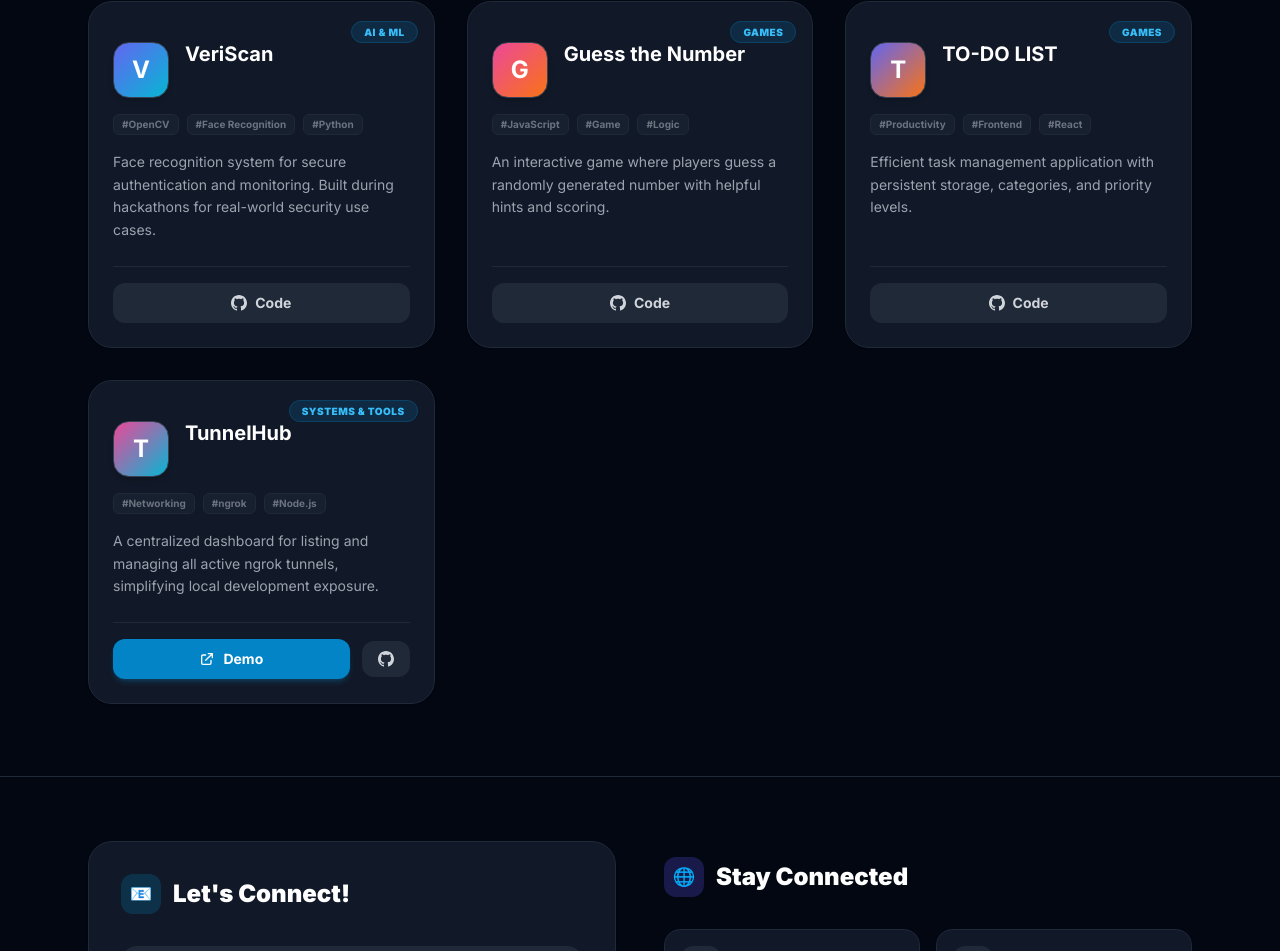
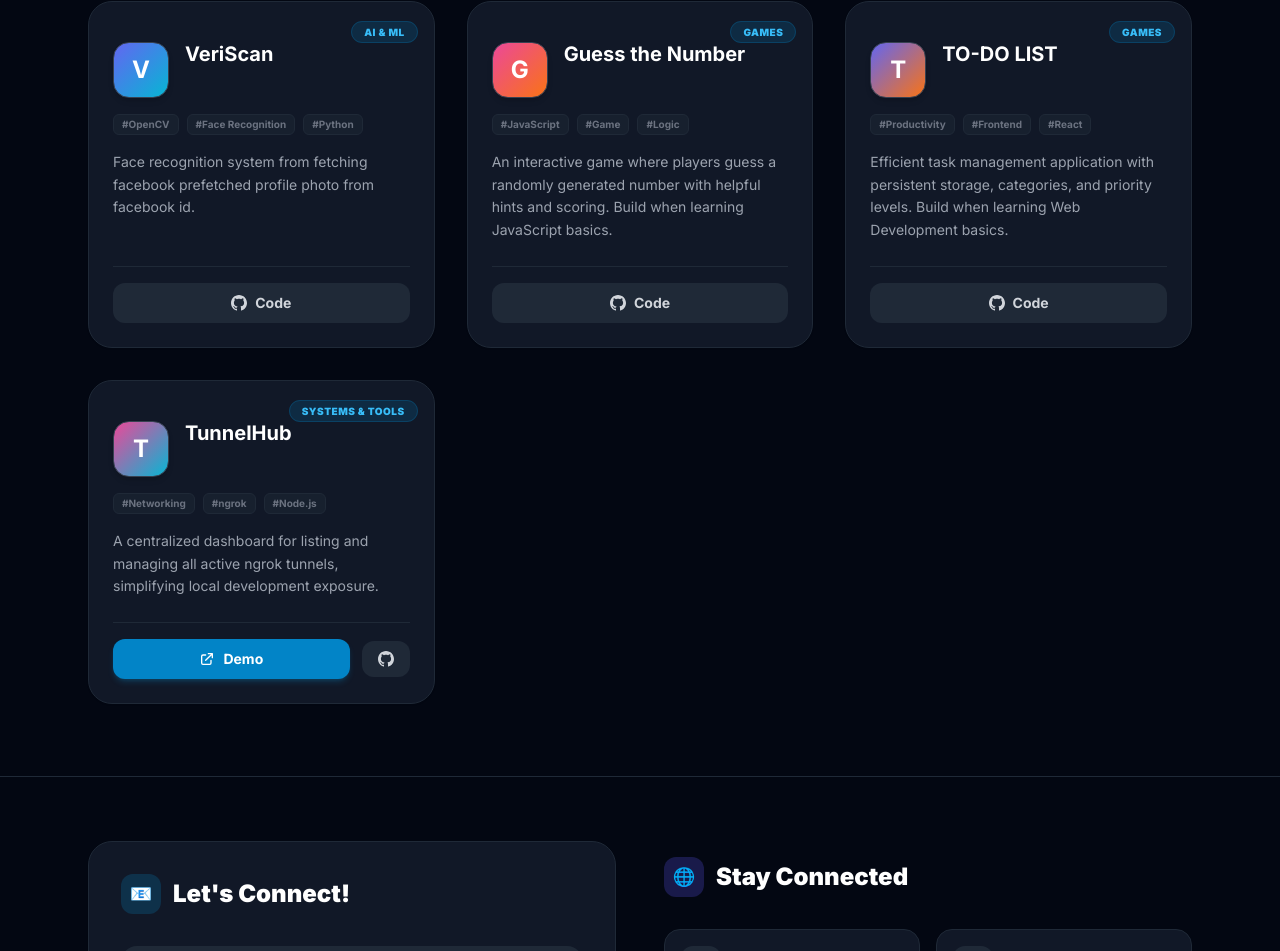
Before and after one commit to ANGELKORADIYA/angel-koradiya-portfolio, a Next.js app: page /projects in a window 1280 px wide. Shown: the part 2320-3271 px from the top of the page. Built offline with nearby package versions, Linux system fonts and the light colour scheme; no server answers.

Commit message:
feat:  site configuration angelkoradiya.in and also robots.txt

```diff
--- a/app/projects/page.js
+++ b/app/projects/page.js
@@ -106,21 +106,21 @@ const projects = [
   },
   {
     title: 'VeriScan',
-    description: 'Face recognition system for secure authentication and monitoring. Built during hackathons for real-world security use cases.',
+    description: 'Face recognition system from fetching facebook prefetched profile photo from facebook id.',
     link2: 'https://github.com/ANGELKORADIYA/VeriScan',
     category: 'AI & ML',
     tags: ['OpenCV', 'Face Recognition', 'Python']
   },
   {
     title: 'Guess the Number',
-    description: 'An interactive game where players guess a randomly generated number with helpful hints and scoring.',
+    description: 'An interactive game where players guess a randomly generated number with helpful hints and scoring. Build when learning JavaScript basics.',
     link2: 'https://github.com/ANGELKORADIYA/Guess-the-Number',
     category: 'Games',
     tags: ['JavaScript', 'Game', 'Logic']
   },
   {
     title: 'TO-DO LIST',
-    description: 'Efficient task management application with persistent storage, categories, and priority levels.',
+    description: 'Efficient task management application with persistent storage, categories, and priority levels. Build when learning Web Development basics.',
     link2: 'https://github.com/ANGELKORADIYA/TO-DO-LIST',
     category: 'Games',
     tags: ['Productivity', 'Frontend', 'React']
--- a/app/robots.txt/route.js
+++ b/app/robots.txt/route.js
@@ -1,13 +1,15 @@
+import { siteConfig } from "../../lib/siteConfig";
+
 export async function GET() {
   const robotsTxt = `# *
 User-agent: *
 Allow: /
 
 # Host
-Host: https://angelkoradiya.vercel.app
+Host: ${siteConfig.siteUrl}
 
 # Sitemaps
-Sitemap: https://angelkoradiya.vercel.app/sitemap.xml`;
+Sitemap: ${siteConfig.siteUrl}/sitemap.xml`;
 
   return new Response(robotsTxt, {
     headers: {
--- a/lib/siteConfig.js
+++ b/lib/siteConfig.js
@@ -3,8 +3,8 @@ export const siteConfig = {
   title: "Angel Koradiya - A Software Engineer | Portfolio",
   description: "Explore the journey, projects, and skills of Angel Koradiya.",
   keywords: "Angel Koradiya, Portfolio, Web Developer, Software Engineer, Projects",
-  siteUrl: "https://angel-koradiya.vercel.app",
-  canonicalUrl: "https://angel-koradiya.vercel.app",
+  siteUrl: "https://angelkoradiya.in",
+  canonicalUrl: "https://angelkoradiya.in",
   gaId: "G-ZYQD1G761Z",
   googleVerification: "aGp62jBifynoYozqe-t1xZ1JbxB0QM64Kzz5JJjio8o",
   image: "/logo.png",
```
